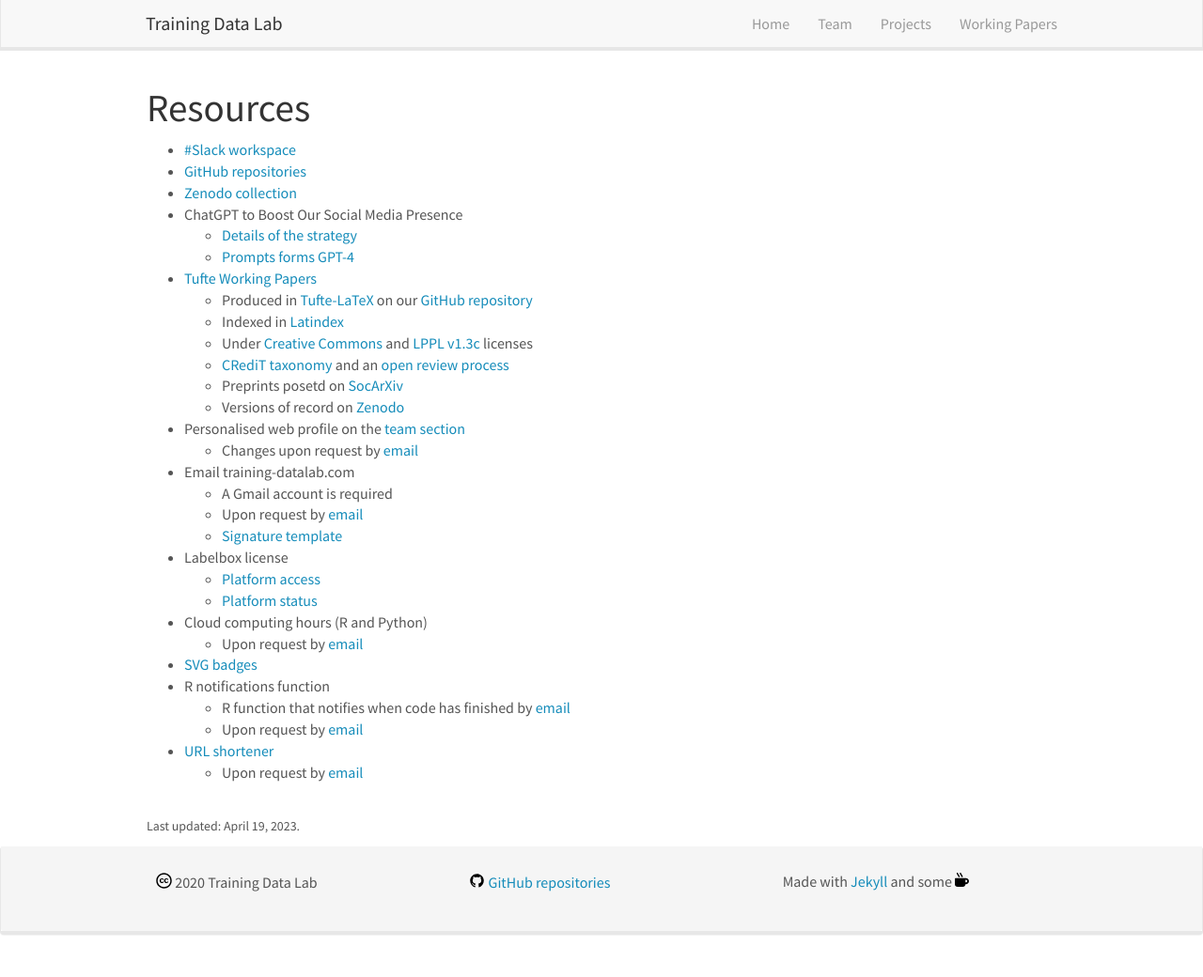
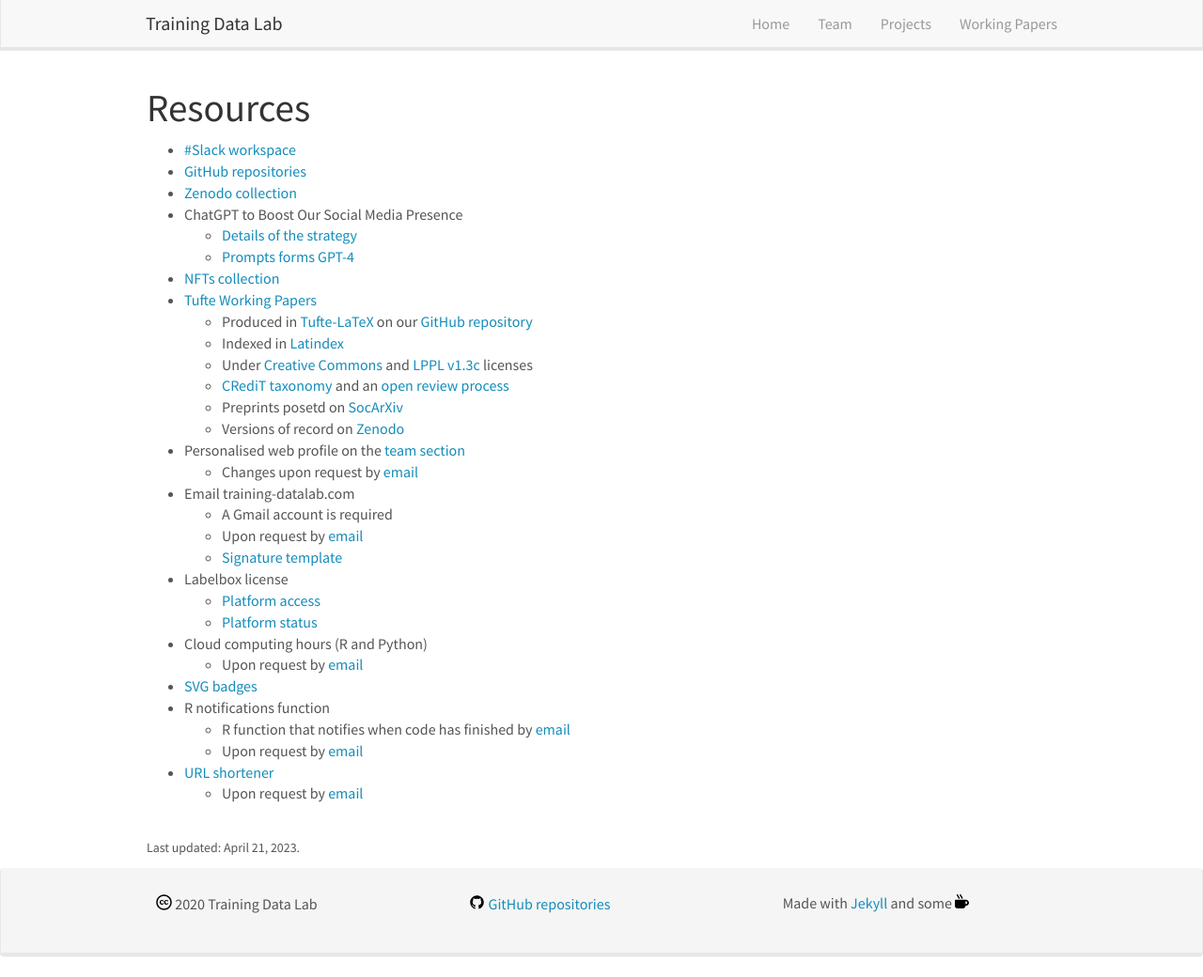
Before and after one commit to training-datalab/old-training-datalab.com, a Jekyll site: the page built from _pages/resources.md, in a window 1280 px wide and 1040 px high. Shown: the whole window at 94% size. Built offline with Jekyll 4.4.1, drawn with Linux system fonts in a browser that asks for light colours; nearby versions of some CDN libraries.

Commit message:
Update resources.md

```diff
--- a/_pages/resources.md
+++ b/_pages/resources.md
@@ -14,6 +14,7 @@
 - ChatGPT to Boost Our Social Media Presence
   - <a href="https://training-datalab.com/projects/chatgpt-social-media">Details of the strategy</a>
   - <a href="https://forms.gle/1md52fqwZWccy6Jw5" target="_blank">Prompts forms GPT-4</a>
+- <a href="https://opensea.io/collection/tdatalab" target="_blank">NFTs collection</a>
 - <a href="https://training-datalab.com/tufte-working-papers/">Tufte Working Papers</a>
   - Produced in <a href="https://github.com/training-datalab/tufte-latex" target="_blank">Tufte-LaTeX</a> on our <a href="https://github.com/training-datalab/tufte-working-papers" target="_blank">GitHub repository</a>
   - Indexed in <a href="https://www.latindex.org/latindex/ficha/27178" target="_blank">Latindex</a>
@@ -40,4 +41,4 @@
   - Upon request by <a href="mailto:contact@training-datalab.com">email</a>
 
 <br />
-<small>Last updated: April 19, 2023.</small>
+<small>Last updated: April 21, 2023.</small>
```
